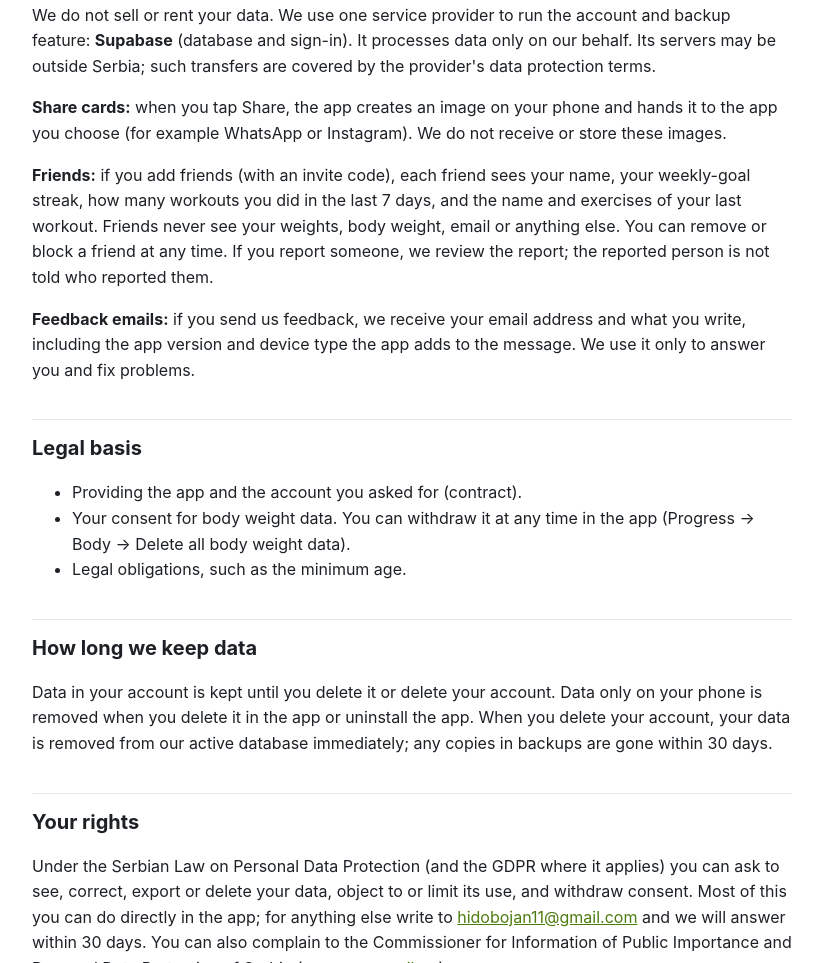
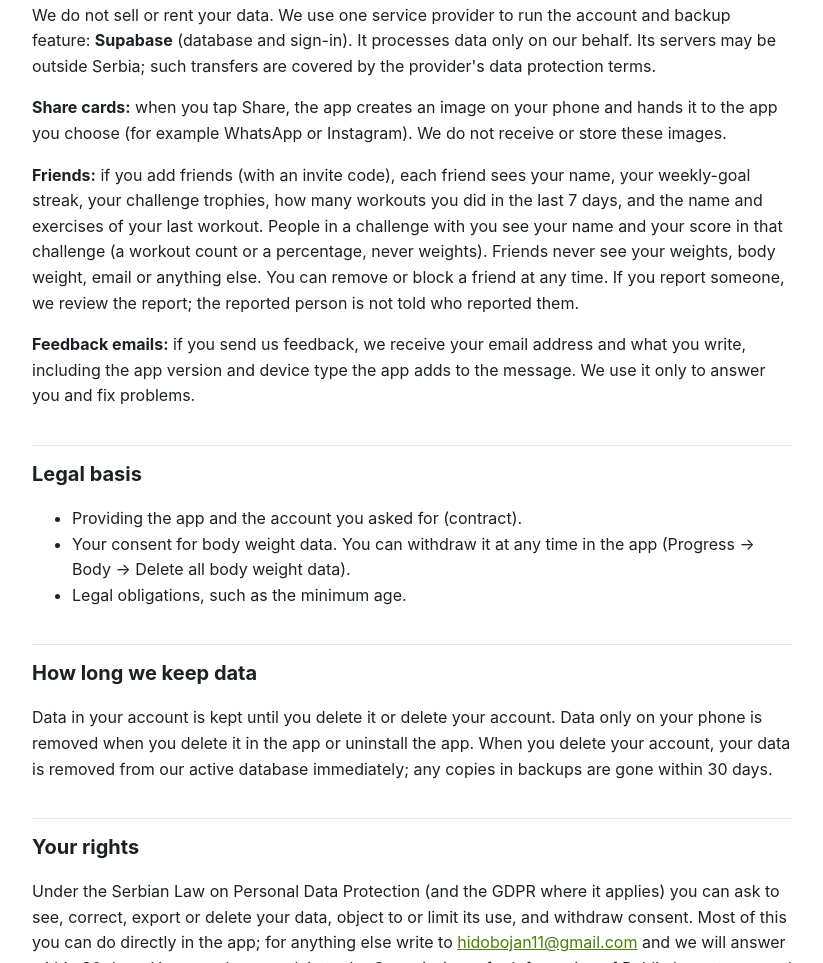
Before and after one commit to Turkoglu11/gym-app-legal, a plain HTML site: page gym-progress-tracker/privacy.html in a window 1280 px wide. Shown: the part 1804-2767 px from the top of the page, without its empty margins (228-1051 px from the left). Drawn offline with Linux system fonts and the light colour scheme.

Commit message:
Privacy policy: trophies and challenge scores visible to friends
Co-Authored-By: Claude Opus 5.5 <noreply@anthropic.com>

```diff
--- a/gym-progress-tracker/privacy.html
+++ b/gym-progress-tracker/privacy.html
@@ -102,7 +102,7 @@
   </p>
   <p>
     <strong>Friends:</strong> if you add friends (with an invite code), each friend sees your name, your weekly-goal
-    streak, how many workouts you did in the last 7 days, and the name and exercises of your last workout. Friends
+    streak, your challenge trophies, how many workouts you did in the last 7 days, and the name and exercises of your last workout. People in a challenge with you see your name and your score in that challenge (a workout count or a percentage, never weights). Friends
     never see your weights, body weight, email or anything else. You can remove or block a friend at any time.
     If you report someone, we review the report; the reported person is not told who reported them.
   </p>
```
